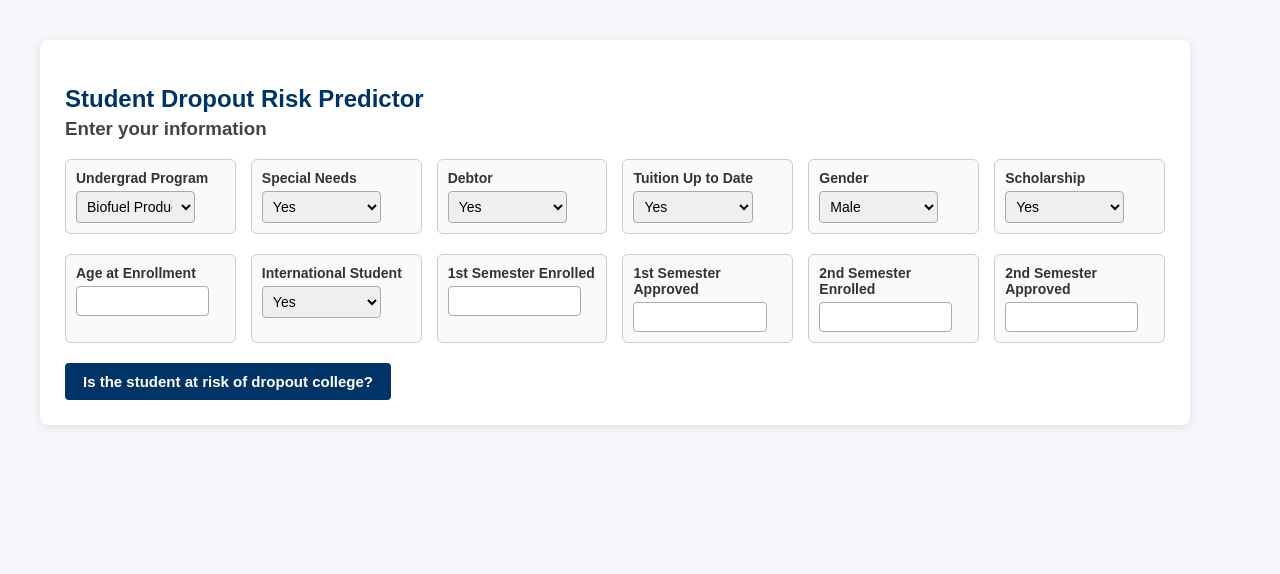
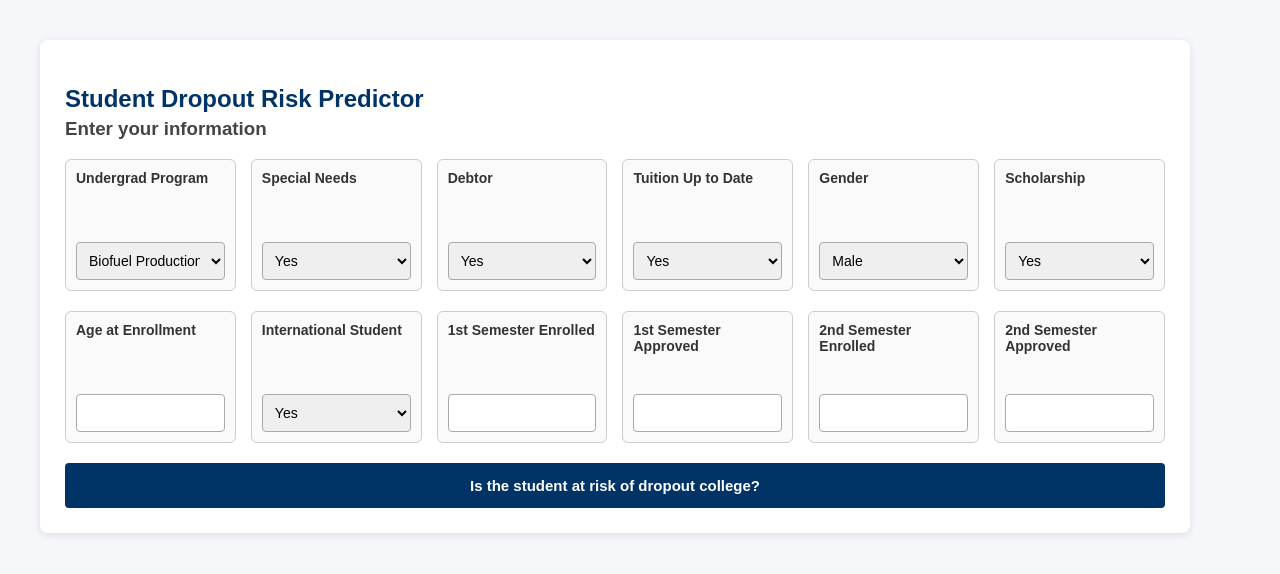
Before and after one commit to mtrudgeo-cpu/student-app-2870047, a Flask app: page / in a window 1280 px wide. Shown: the top 574 px of the page. Run offline with Flask 3, Linux system fonts and the light colour scheme.

Commit message:
student_app v2
improved user interface

```diff
--- a/application/templates/index.html
+++ b/application/templates/index.html
@@ -40,6 +40,10 @@
             border: 1px solid #ccc;
             border-radius: 6px;
             padding: 10px;
+            min-height: 110px;
+            display: flex;
+            flex-direction: column;
+            justify-content: space-between;
         }
 
         .form-group p {
@@ -49,17 +53,20 @@
         }
 
         select, input[type="number"] {
-            width: 80%;
-            padding: 6px;
+            width: 100%;
+            height: 38px;
+            padding: 6px 8px;
             border: 1px solid #aaa;
             border-radius: 4px;
             font-size: 14px;
+            box-sizing: border-box;
         }
 
         input[type="submit"] {
+            width: 100%;
+            height: 45px;
             background-color: #003366;
             color: white;
-            padding: 10px 18px;
             border: none;
             border-radius: 4px;
             font-size: 15px;
```
